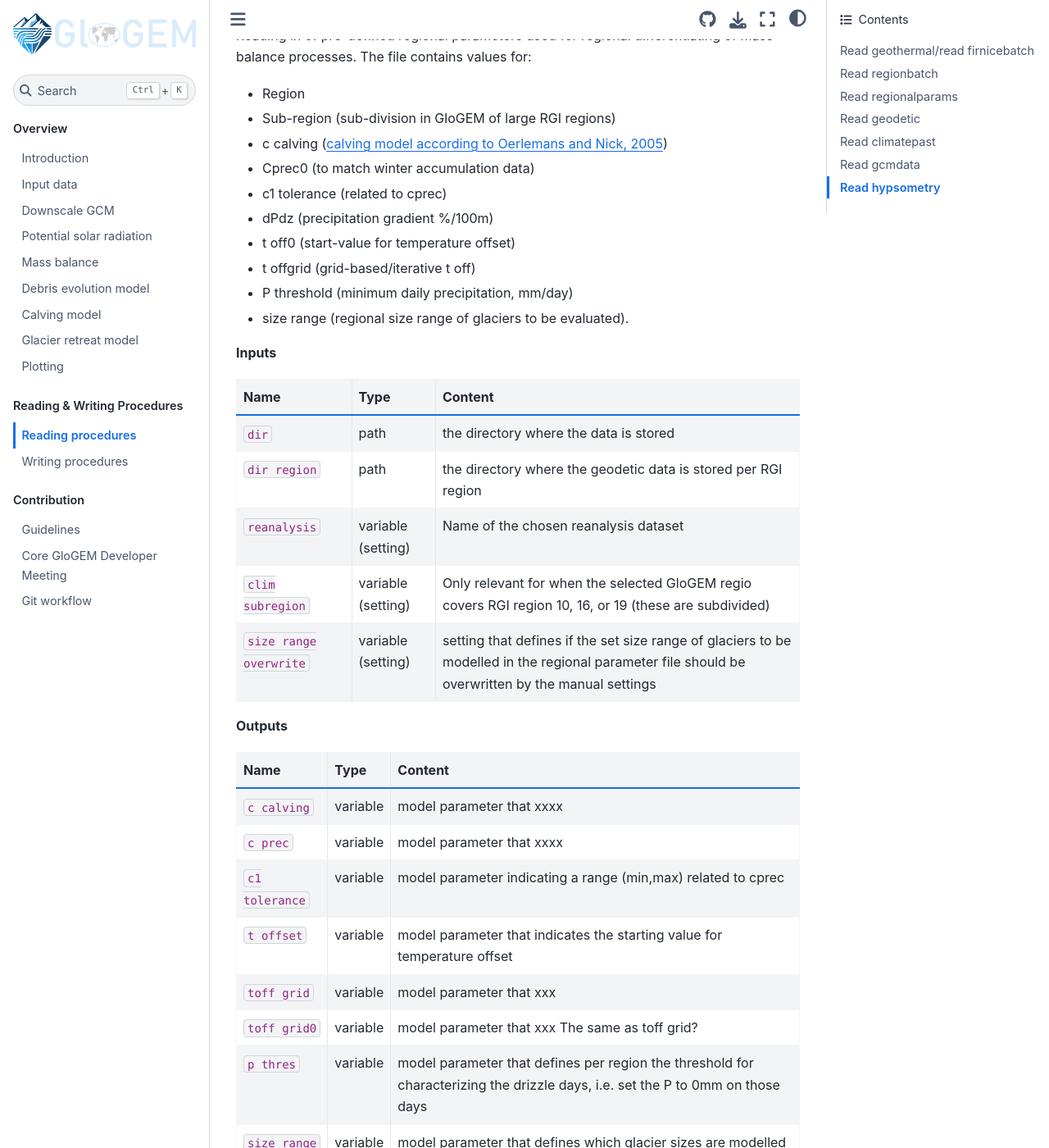
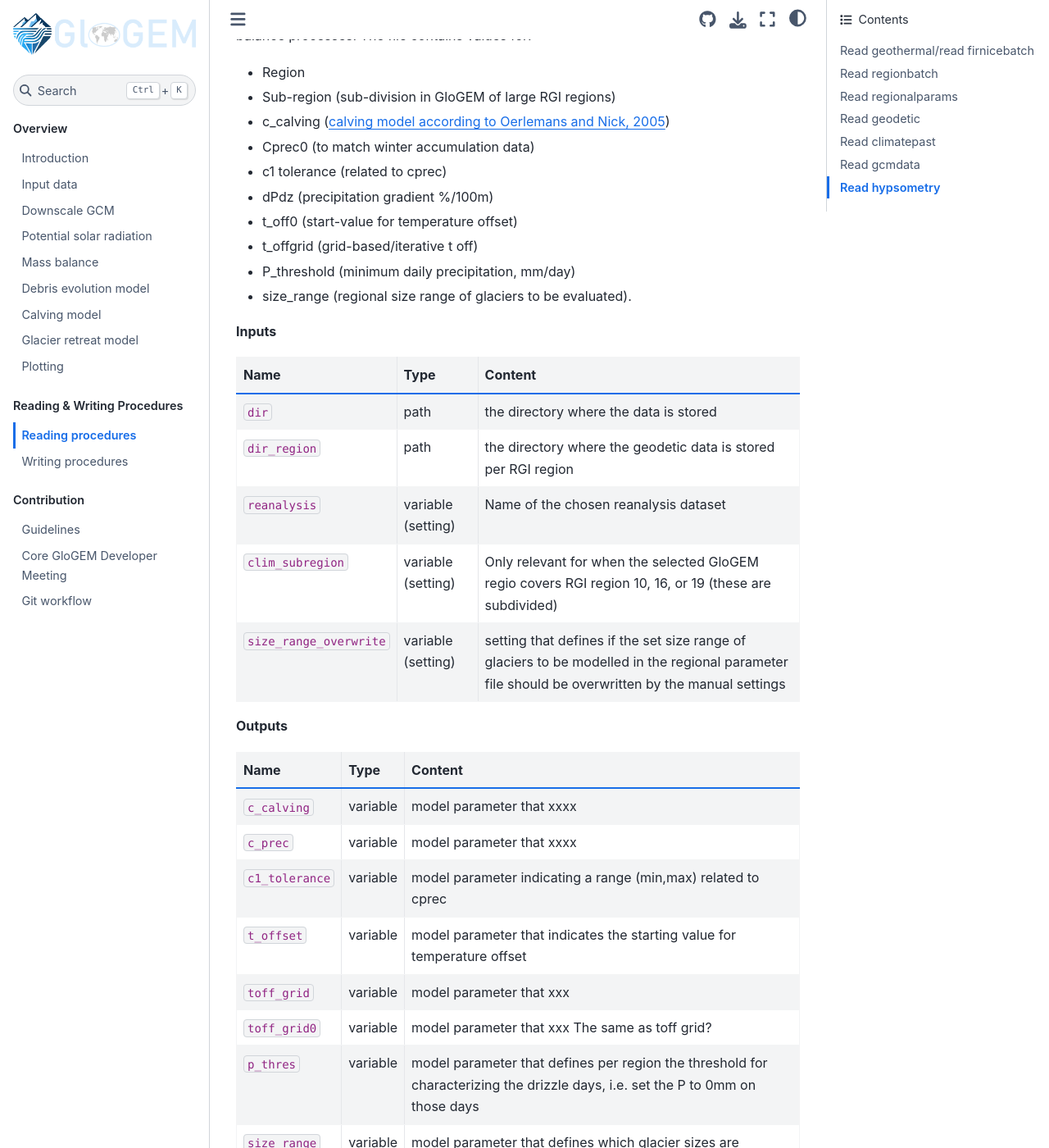
Before and after one commit to eth-vaw-glaciology/GloGEM-doc-temp, a Sphinx documentation site: the page built from docs/source/Reading-of-input-data.md, in a window 1280 px wide and 1400 px high, scrolled down 1828 px. Shown: the whole window at 82% size. Built offline with Sphinx 7.4.7 and the Sphinx Book theme 1.1.4, drawn with Linux system fonts in a browser that asks for light colours; some of the changed text lies outside the part shown.

Commit message:
Update Reading-of-input-data.md

```diff
--- a/docs/source/Reading-of-input-data.md
+++ b/docs/source/Reading-of-input-data.md
@@ -10,14 +10,14 @@
 | Name       | Type      | Content      |
 |----------------|----------------|----------------|
 | `dir` | path | the directory where the data is stored, defined in the "settings/input" |
-| `firnice geotherm flux` | variable | here the geothermal flux will be stored |
+| `firnice_geotherm_flux` | variable | here the geothermal flux will be stored |
 
 read firnicebatch.pro:
 | Name       | Type      | Content      |
 |----------------|----------------|----------------|
 | `dir` | path | the directory where the data is stored, defined in the "settings/input" |
-| `firnice batch data1` | variable (numeric) | here the metadata of the measured ice profiles are stored: Elevation, RGI-ID and max-depth  |
-| `firnice batch data2` | variable (text) | here the metadata of the measured ice profiles are stored: RGI-ID, measurement ID |
+| `firnice_batch_data1` | variable (numeric) | here the metadata of the measured ice profiles are stored: Elevation, RGI-ID and max-depth  |
+| `firnice_batch_data2` | variable (text) | here the metadata of the measured ice profiles are stored: RGI-ID, measurement ID |
 
 **Outputs**\
 See description at input
@@ -34,7 +34,7 @@
 | Name       | Type      | Content      |
 |----------------|----------------|----------------|
 | `dir` | path | the directory where the data is stored|
-| `region loop data` | variable | read in data is written here: table containing the translation between GloGEM and RGI regions |
+| `region_loop_data` | variable | read in data is written here: table containing the translation between GloGEM and RGI regions |
 
 **Outputs**
 
@@ -47,35 +47,35 @@
 Reading in of pre-defined regional parameters used for regional differentiating of mass balance processes. The file contains values for:
 * Region
 * Sub-region (sub-division in GloGEM of large RGI regions)
-* c calving ([calving model according to Oerlemans and Nick, 2005](https://doi.org/10.3189/172756405781813023))
+* c_calving ([calving model according to Oerlemans and Nick, 2005](https://doi.org/10.3189/172756405781813023))
 * Cprec0 (to match winter accumulation data)
 * c1 tolerance (related to cprec)
 * dPdz (precipitation gradient %/100m)
-* t off0 (start-value for temperature offset)
-* t offgrid (grid-based/iterative t off)
-* P threshold (minimum daily precipitation, mm/day)
-* size range (regional size range of glaciers to be evaluated).
+* t_off0 (start-value for temperature offset)
+* t_offgrid (grid-based/iterative t off)
+* P_threshold (minimum daily precipitation, mm/day)
+* size_range (regional size range of glaciers to be evaluated).
 
  **Inputs**
 | Name       | Type      | Content      |
 |----------------|----------------|----------------|
 | `dir` | path | the directory where the data is stored|
-| `dir region` | path | the directory where the geodetic data is stored per RGI region |
+| `dir_region` | path | the directory where the geodetic data is stored per RGI region |
 | `reanalysis` | variable (setting) | Name of the chosen reanalysis dataset |
-| `clim subregion` | variable (setting) | Only relevant for when the selected GloGEM regio covers RGI region 10, 16, or 19 (these are subdivided) |
-| `size range overwrite` | variable (setting) | setting that defines if the set size range of glaciers to be modelled in the regional parameter file should be overwritten by the manual settings |
+| `clim_subregion` | variable (setting) | Only relevant for when the selected GloGEM regio covers RGI region 10, 16, or 19 (these are subdivided) |
+| `size_range_overwrite` | variable (setting) | setting that defines if the set size range of glaciers to be modelled in the regional parameter file should be overwritten by the manual settings |
 
 **Outputs**
 | Name       | Type      | Content      |
 |----------------|----------------|----------------|
-| `c calving` | variable | model parameter that xxxx |
-| `c prec` | variable | model parameter that xxxx |
-| `c1 tolerance` | variable | model parameter indicating a range (min,max) related to cprec |
-| `t offset` | variable | model parameter that indicates the starting value for temperature offset |
-| `toff grid` | variable | model parameter that xxx |
-| `toff grid0` | variable | model parameter that xxx The same as toff grid? |
-| `p thres` | variable | model parameter that defines per region the threshold for characterizing the drizzle days, i.e. set the P to 0mm on those days |
-| `size range` | variable | model parameter that defines which glacier sizes are modelled - used? |
+| `c_calving` | variable | model parameter that xxxx |
+| `c_prec` | variable | model parameter that xxxx |
+| `c1_tolerance` | variable | model parameter indicating a range (min,max) related to cprec |
+| `t_offset` | variable | model parameter that indicates the starting value for temperature offset |
+| `toff_grid` | variable | model parameter that xxx |
+| `toff_grid0` | variable | model parameter that xxx The same as toff grid? |
+| `p_thres` | variable | model parameter that defines per region the threshold for characterizing the drizzle days, i.e. set the P to 0mm on those days |
+| `size_range` | variable | model parameter that defines which glacier sizes are modelled - used? |
 
 **"Loop"** \
 Start (within) of loop regions
@@ -89,15 +89,15 @@
 | Name       | Type      | Content      |
 |----------------|----------------|----------------|
 | `dir` | path | the directory where the data is stored|
-| `dir region` | path | the directory where the geodetic data is stored per RGI region |
-| `region loop data` | table | output table from "read regionbatch" |
-| `calibrate glacierspecific period` | variable (setting) | chosen period to use for the geodetic data (from input/settings) |
-| `calimb bn` | variable | 1D array to which the filtered and corrected geodetic mass balance data are written |
+| `dir_region` | path | the directory where the geodetic data is stored per RGI region |
+| `region_loop_data` | table | output table from "read regionbatch" |
+| `calibrate_glacierspecific_period` | variable (setting) | chosen period to use for the geodetic data (from input/settings) |
+| `calimb_bn` | variable | 1D array to which the filtered and corrected geodetic mass balance data are written |
 
 **Outputs**
 | Name       | Type      | Content      |
 |----------------|----------------|----------------|
-| `calimb bn` | variable | 1D array with the filtered and corrected geodetic mass balance data |
+| `calimb_bn` | variable | 1D array with the filtered and corrected geodetic mass balance data |
 
 **"Loop"** \
 Before loop "Calibration phase" - preparing the calibration loop
@@ -112,17 +112,17 @@
 **Inputs**
 | Name       | Type      | Content      |
 |----------------|----------------|----------------|
-| `dir clim` | path | the directory where all the climate data is stored|
-| `dir region` | path | the directory in which the region is defined |
+| `dir_clim` | path | the directory where all the climate data is stored|
+| `dir_region` | path | the directory in which the region is defined |
 | `reanalysis` | variable (setting) | Name of the chosen reanalysis dataset |
 | `gxs`,`gxy`  | variable | Grid coordinates (x,y). Takes it from the meteo data file name, specified by the grids that include glaciers  |
-| `p thres` | variable | Regional precipitation threshold to set "drizzle days" (days with little precipitation) to zero, e.g. 0.5 mm/d is 0 mm.d to avoid continuous precipitation |
+| `p_thres` | variable | Regional precipitation threshold to set "drizzle days" (days with little precipitation) to zero, e.g. 0.5 mm/d is 0 mm.d to avoid continuous precipitation |
 
 **Outputs**
 | Name       | Type      | Content      |
 |----------------|----------------|----------------|
 | `temp` | variable | 1D array with the daily/monthly* temperature timeseries read from the input file [degrees] (length = nrow (input file)) |
-| `prec orig` | variable | 1D array with the daily/monthly* precipitation timeseries read from the input file [mm/t] (length = nrow (input file))|
+| `prec_orig` | variable | 1D array with the daily/monthly* precipitation timeseries read from the input file [mm/t] (length = nrow (input file))|
 | `prec` | variable | 1D array with the drizzle corrected daily/monthly* precipitation timeseries read from the input file [mm/t] and consequently corrected (length = nrow (input file))|
 | `dtdz` | variable | 1D array with the lapse rates read in from input file [\delta degrees/100m] (length = nrow (input file)) |
 | `ryear` | variable | 1D array with the years (length = nrow (input file))  |
@@ -141,11 +141,11 @@
 **Inputs**
 | Name       | Type      | Content      |
 |----------------|----------------|----------------|
-| `dir clim` | path | the directory where all the climate data is stored|
+| `dir_clim` | path | the directory where all the climate data is stored|
 | `GCMdata` | variable (setting) | type of GCM data, e.g. CMIP6daily, CMIP5|
-| `dir region` | path | the directory in which the region is defined |
-| `GCM model` | variable (setting) | Selection of the GCM models to be run |
-| `GCM rcp` | variable (setting) | Selection of the emission scenarios to be run, e.g. ssp126 |
+| `dir_region` | path | the directory in which the region is defined |
+| `GCM_model` | variable (setting) | Selection of the GCM models to be run |
+| `GCM_rcp` | variable (setting) | Selection of the emission scenarios to be run, e.g. ssp126 |
 | `gcms` | counter | value that indicates the loop number of the gcm loop |
 | `rcps` | counter | value that indicates the loop number of the rcp loop |
 | `rmid` | variable | defining the midpoint of the current (loop) past climate grid, used to look for the closest gcm point. Lat, Lon are calculated based on Lat0 and Lon0 and the gridstep|
@@ -155,9 +155,9 @@
 |----------------|----------------|----------------|
 | `tempgcm` | variable | 1D array with the daily/monthly* temperature timeseries read from the input file gcm [degrees] (length = nrow (input file)) |
 | `precgcm` | variable | 1D array with the daily/monthly* precipitation timeseries read from the input file gcm [mm/t] (length = nrow (input file))|
-| `gcm year` | variable | 1D array with the years (length = nrow (input gcm file))|
-| `gcm month` | variable | 1D array with the months (length = nrow (input gcm file)) |
-| `gcm day` | variable | 1D array with the days (DOY) (length = nrow (input gcm file))  |
+| `gcm_year` | variable | 1D array with the years (length = nrow (input gcm file))|
+| `gcm_month` | variable | 1D array with the months (length = nrow (input gcm file)) |
+| `gcm_day` | variable | 1D array with the days (DOY) (length = nrow (input gcm file))  |
 
 **"Loop"** \
 Just before glacier loop, in end of "grid" loop
@@ -173,18 +173,18 @@
 | `fn` | filename | filename of the hypsometry file |
 | `gg` | variable | list of glaciers to be run|
 | `g` | counter | indication which glacier to read in|
-| `a gl` | variable | area of the respective glacier |
+| `a_gl` | variable | area of the respective glacier |
 | `nb` | variable | number of elevation bands for the respective glacier|
 | `advance` | variable (setting) | setting indicating if glaciers can advance ("y") or not |
-| `adv calving` | variable (setting) | setting that indicates the terminal elevation of the glacier bed |
-| `adv addband` | variable (setting) | setting that initializes the number of bands that should be added |
+| `adv_calving` | variable (setting) | setting that indicates the terminal elevation of the glacier bed |
+| `adv_addband` | variable (setting) | setting that initializes the number of bands that should be added |
 | `hmin` | variable | the minimum elevation of the glacier from the "thick" file |
 
 **Outputs**
 | Name       | Type      | Content      |
 |----------------|----------------|----------------|
 | `da` | variable | 1D array with the daily/monthly* temperature timeseries read from the input file gcm [degrees] (length = nrow (input file)) |
-| `adv addband` | variable | the actual number of bands that are added |
+| `adv_addband` | variable | the actual number of bands that are added |
 
 **"Loop"** \
 Within the calibration loop for the glacier specific loop
```
